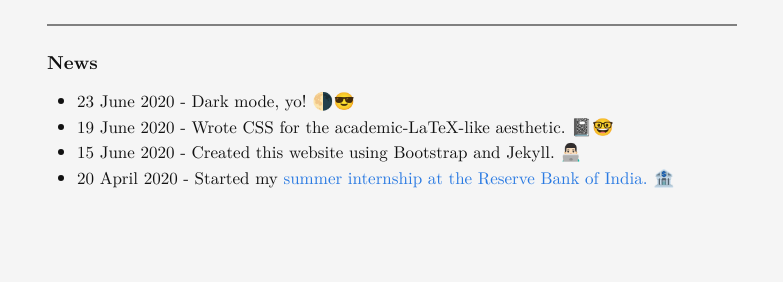
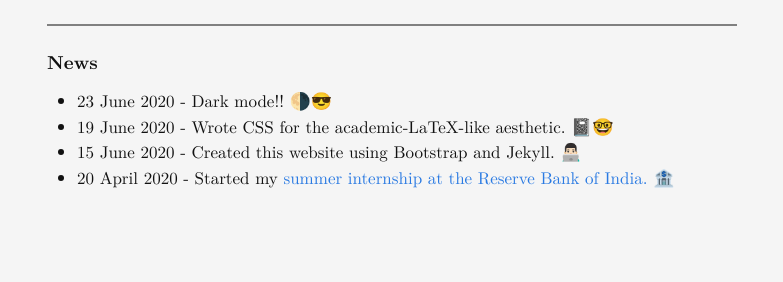
Before and after one commit to rohithmay/rohithmay.github.io, a Jekyll site: the page built from index.md, in a window 1280 px wide. Shown: the part 574-856 px from the top of the page, without its empty margins (248-1031 px from the left). Built offline with Jekyll 4.4.1, drawn with Linux system fonts in a browser that asks for light colours; nearby versions of some CDN libraries; a style sheet for code colours, icons or effects is not loaded.

Commit message:
Update updates.yml

```diff
--- a/_data/updates.yml
+++ b/_data/updates.yml
@@ -1,4 +1,4 @@
-- 23 June 2020 - Dark mode, yo! 🌗😎
+- 23 June 2020 - Dark mode!! 🌗😎
 - 19 June 2020 - Wrote CSS for the academic-LaTeX-like aesthetic. 📓🤓
 - 15 June 2020 - Created this website using Bootstrap and Jekyll. 👨🏻‍💻
 - 20 April 2020 - Started my <a href="https://rohithmay.github.io/rbi2020"> summer internship at the Reserve Bank of India. 🏦</a>
```
